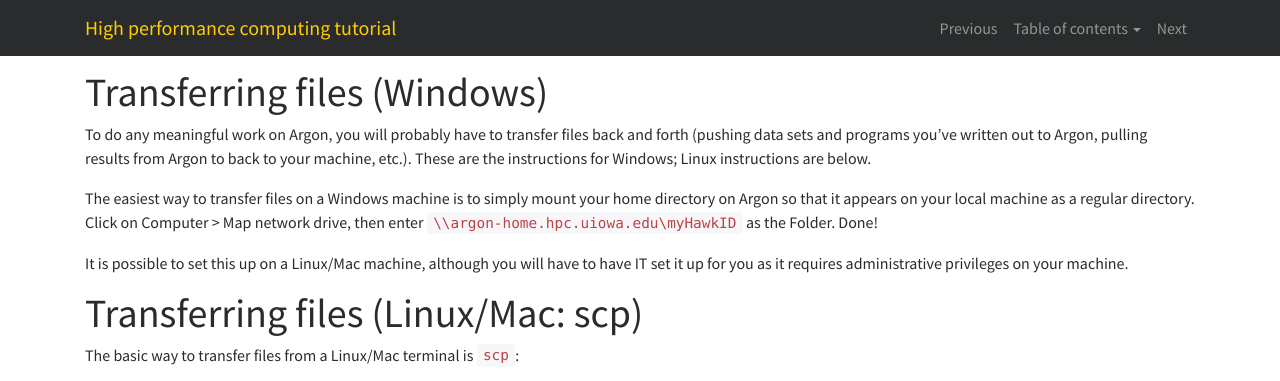
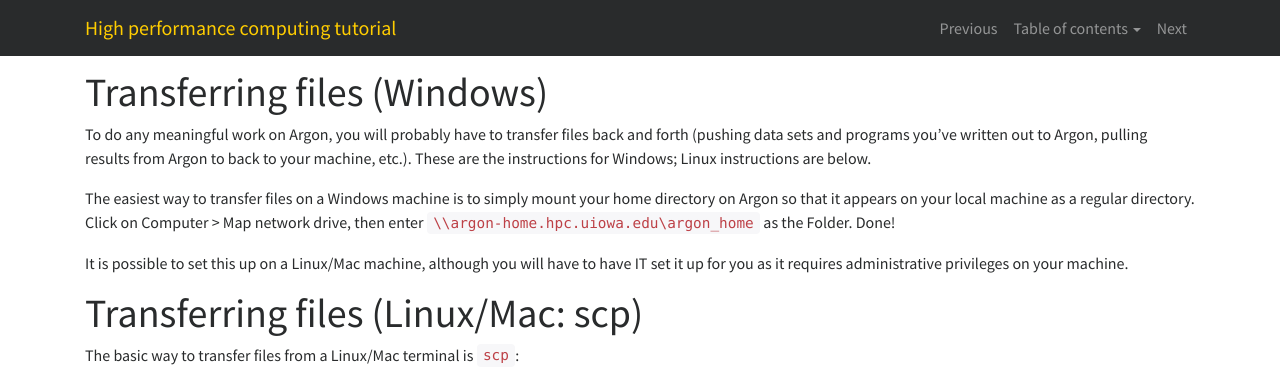
Before and after one commit to IowaBiostat/hpc, a Jekyll site: the page built from 2.md, in a window 1280 px wide and 1263 px high. Shown: the top 381 px of the window. Built offline with Jekyll 4.4.1, drawn with Linux system fonts in a browser that asks for light colours; nearby versions of some CDN libraries; our own code applies the rules of GitHub Pages for plain Markdown files.

Commit message:
Updating HPC mount address for Windows

```diff
--- a/2.md
+++ b/2.md
@@ -7,7 +7,7 @@ next: 3
 
 To do any meaningful work on Argon, you will probably have to transfer files back and forth (pushing data sets and programs you've written out to Argon, pulling results from Argon to back to your machine, etc.).  These are the instructions for Windows; Linux instructions are below.
 
-The easiest way to transfer files on a Windows machine is to simply mount your home directory on Argon so that it appears on your local machine as a regular directory.  Click on Computer > Map network drive, then enter `\\argon-home.hpc.uiowa.edu\myHawkID` as the Folder.  Done!
+The easiest way to transfer files on a Windows machine is to simply mount your home directory on Argon so that it appears on your local machine as a regular directory.  Click on Computer > Map network drive, then enter `\\argon-home.hpc.uiowa.edu\argon_home` as the Folder.  Done!
 
 It is possible to set this up on a Linux/Mac machine, although you will have to have IT set it up for you as it requires administrative privileges on your machine.
 
```
